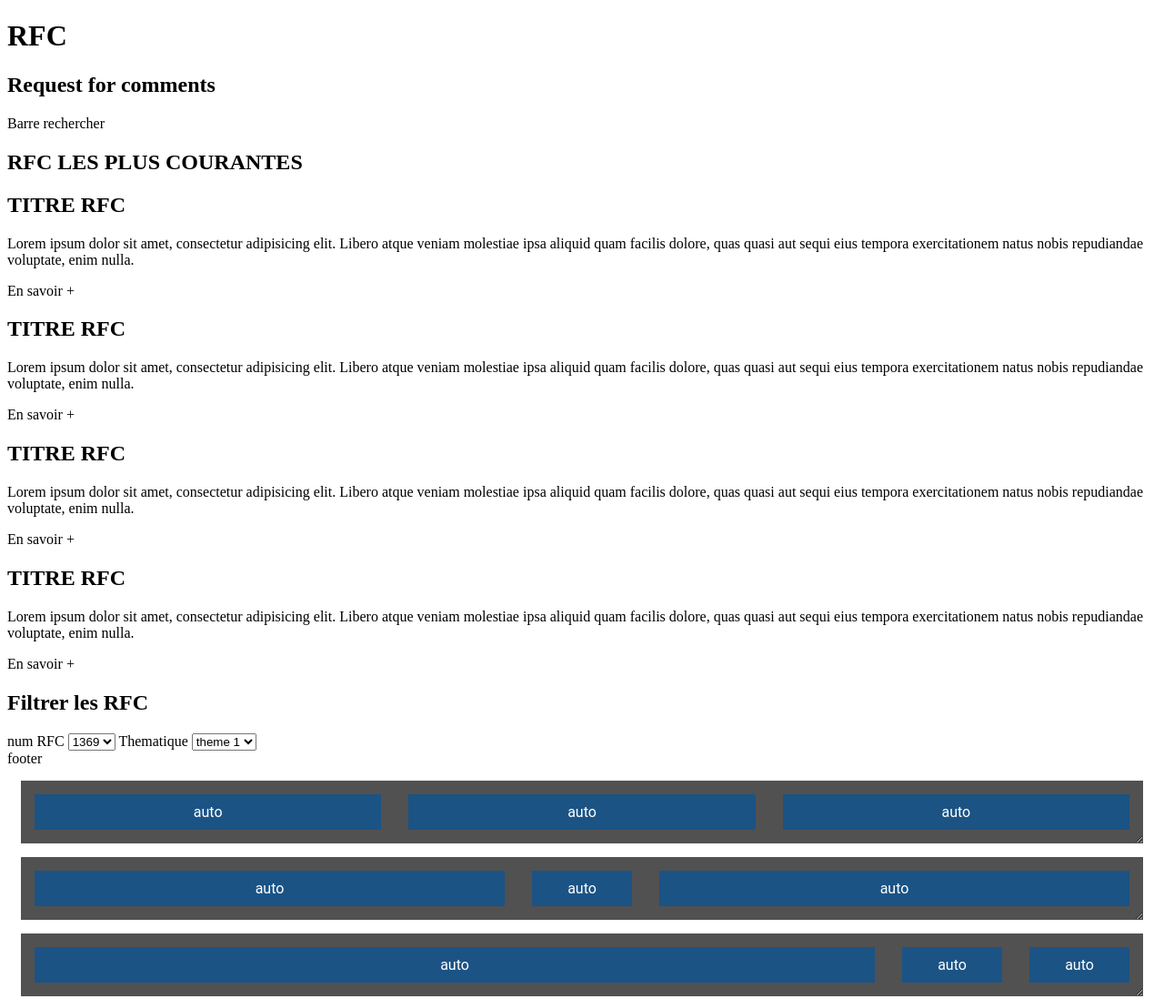
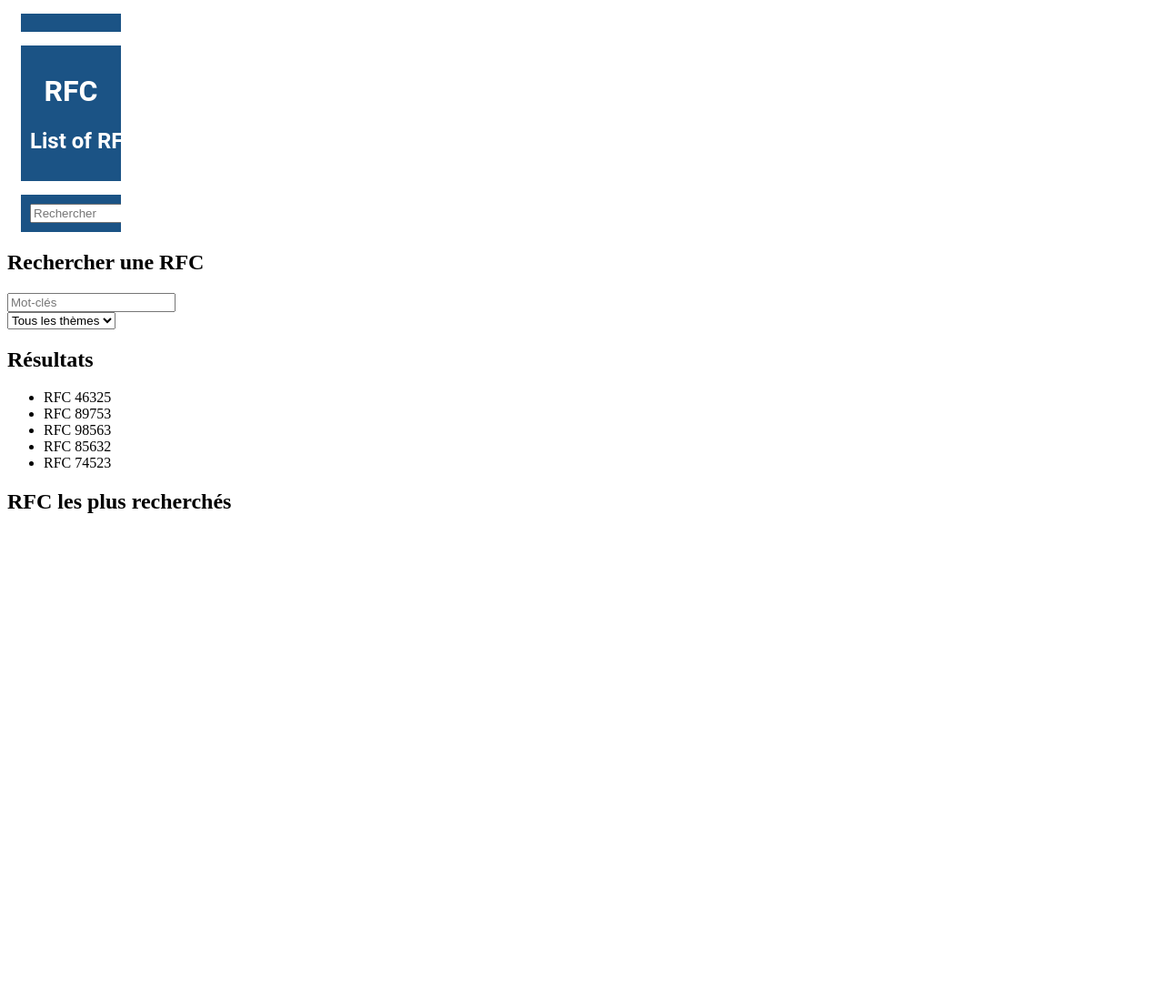
Before and after one commit to thomas40635/SAN_RFC, a plain HTML site: page RFC_site/index.html in a window 1280 px wide. Shown: the whole page at 91% size. After the commit the page ends 800 px from the top, so only its background shows below. Drawn offline with Linux system fonts and the light colour scheme; files that its build step writes are made by us from their sources.

Commit message:
Je t'aime

```diff
--- a/RFC_site/index.html
+++ b/RFC_site/index.html
@@ -3,83 +3,49 @@
 <head>
 	<meta charset="UTF-8">
 	<title>RFC</title>
-		<link href="style.css" rel="stylesheet" media="all" type="text/css">
+	<link rel="stylesheet" href="src/style.css">
 </head>
 <body>
 	<header>
-			<span>
+		<div class="item item-left">
+		</div>
+		<div class="item">
 			<h1>RFC</h1>
-				<h2>Request for comments</h2>
-			</span>
-			<div>Barre rechercher</div>
+			<h2>List of RFC</h2>
+		</div>
+		<div class="item item-right">
+			<input type="text" placeholder="Rechercher" class="textbox">
+		</div>
 	</header>
+	<main>
+		<aside>
+			<form action="">
+				<h1>Rechercher une RFC</h1>
+				<input type="text" placeholder="Mot-clés" class="textbox"><br>
+				<select name="" id="" class="textbox">
+					<option value="">Tous les thèmes</option>
+					<option value=""></option>
+					<option value=""></option>
+					<option value=""></option>
+				</select>
+			</form>
+			<nav>
+				<h2>Résultats</h2>
+				<ul>
+					<li>RFC 46325</li>
+					<li>RFC 89753</li>
+					<li>RFC 98563</li>
+					<li>RFC 85632</li>
+					<li>RFC 74523</li>
+				</ul>
+			</nav>
+		</aside>
+		<article>
+			<h1>RFC les plus recherchés</h1>
+		</article>
+	</main>
+	<footer>
 
-		<main>
-			<section>
-				<h1>RFC LES PLUS COURANTES</h1>
-				<article>
-					<h2>TITRE RFC</h2>
-					<p>Lorem ipsum dolor sit amet, consectetur adipisicing elit. Libero atque veniam molestiae ipsa aliquid quam facilis dolore, quas quasi aut sequi eius tempora exercitationem natus nobis repudiandae voluptate, enim nulla.</p>
-					<span>En savoir +</span>
-				</article>
-				<article>
-					<h2>TITRE RFC</h2>
-					<p>Lorem ipsum dolor sit amet, consectetur adipisicing elit. Libero atque veniam molestiae ipsa aliquid quam facilis dolore, quas quasi aut sequi eius tempora exercitationem natus nobis repudiandae voluptate, enim nulla.</p>
-					<span>En savoir +</span>
-				</article>
-				<article>
-					<h2>TITRE RFC</h2>
-					<p>Lorem ipsum dolor sit amet, consectetur adipisicing elit. Libero atque veniam molestiae ipsa aliquid quam facilis dolore, quas quasi aut sequi eius tempora exercitationem natus nobis repudiandae voluptate, enim nulla.</p>
-					<span>En savoir +</span>
-				</article>
-				<article>
-					<h2>TITRE RFC</h2>
-					<p>Lorem ipsum dolor sit amet, consectetur adipisicing elit. Libero atque veniam molestiae ipsa aliquid quam facilis dolore, quas quasi aut sequi eius tempora exercitationem natus nobis repudiandae voluptate, enim nulla.</p>
-					<span>En savoir +</span>
-				</article>
-			</section>
-		</main>
-
-		<aside>
-			<h2>Filtrer les RFC</h2>
-			<span>num RFC</span>
-			<select id="numRfc">
-			  <option value="valeur1">1284</option>
-			  <option value="valeur2" selected>1369</option>
-			  <option value="valeur3">1236</option>
-			</select>
-			<span>Thematique</span>
-			<select id="themRfc">
-			  <option value="valeur1">theme 1</option>
-			  <option value="valeur2">theme 2</option>
-			  <option value="valeur3">theme 3</option>
-			</select>
-		</aside>
-
-		<footer>
-			footer
 	</footer>
-
-
-
-
-
-
-
-		<div class="flex-container">
-			<div class="item auto">auto</div>
-			<div class="item auto">auto</div>
-			<div class="item auto">auto</div>
-		</div>
-		<div class="flex-container">
-			<div class="item auto">auto</div>
-			<div class="item initial">auto</div>
-			<div class="item auto">auto</div>
-		</div>
-		<div class="flex-container">
-			<div class="item auto">auto</div>
-			<div class="item none">auto</div>
-			<div class="item none">auto</div>
-		</div>
 </body>
 </html>
```
Lines whose indentation alone changed are shown as unchanged.
